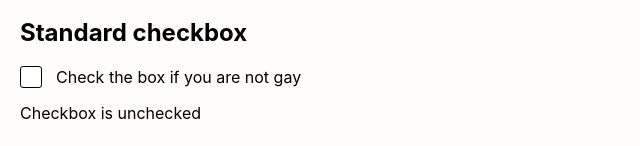
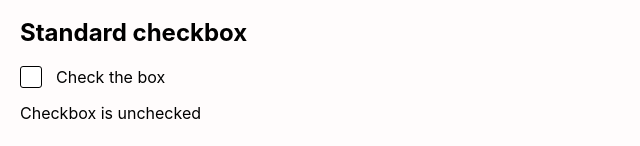
Before and after one commit to Srikanth-A-007/Cogni_ui_personal, a React (Create React App) app: page / in a window 1280 px wide. Shown: the part 407-553 px from the top of the page, without its empty margins (0-640 px from the left). Built offline with nearby package versions, Linux system fonts and the light colour scheme; no server answers.

Commit message:
updated lable

```diff
--- a/src/components/form-controls/check-box/standard-checkbox/standard-checkbox.js
+++ b/src/components/form-controls/check-box/standard-checkbox/standard-checkbox.js
@@ -18,7 +18,7 @@ const StandardCheckbox = () => {
           onChange={handleCheckboxChange}
         />&nbsp;&nbsp;&nbsp;&nbsp;&nbsp;&nbsp;&nbsp;&nbsp;
         <span className="checkmark"></span>
-        Check the box if you are not gay
+        Check the box
       </label>
       <p>{isChecked ? 'Checkbox is checked' : 'Checkbox is unchecked'}</p>
     </div>
```
